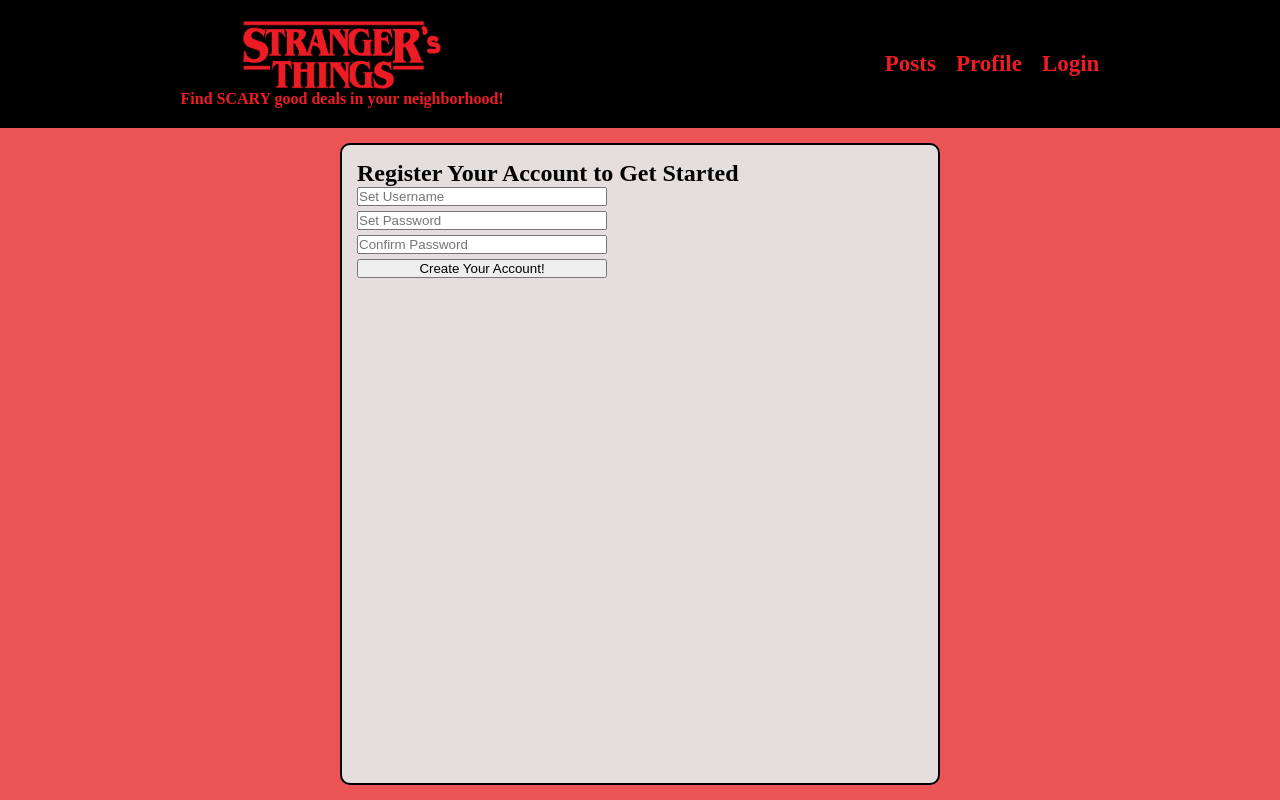
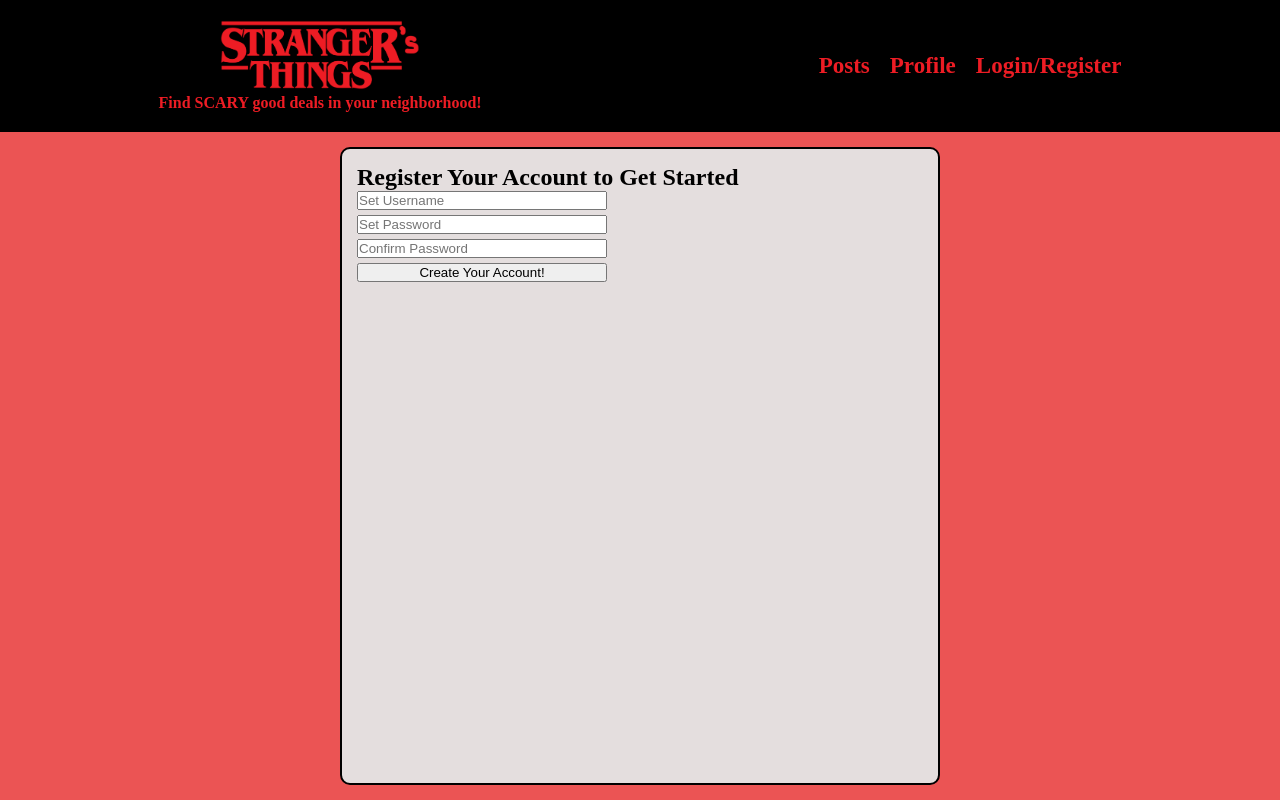
Before and after one commit to rallred84/Strangers-Things, a React (Vite) app: page /register in a window 1280 px wide. Built offline with nearby package versions, Linux system fonts and the light colour scheme; no server answers.

Commit message:
Localized state for username and password, added logout button

```diff
--- a/src/components/login/login.jsx
+++ b/src/components/login/login.jsx
@@ -1,4 +1,4 @@
-import { useOutletContext } from 'react-router-dom';
+import { Link, useOutletContext } from 'react-router-dom';
 import './login.css';
 import { useEffect, useState } from 'react';
 import { loginUser } from '../../api';
@@ -10,6 +10,12 @@ const Login = () => {
       <h2>Welcome back!</h2>
       <p>Please enter your username and password</p>
       <LoginForm />
+      <p>
+        Don't have a login?{' '}
+        <Link className="form-link" to="/register">
+          Register now!
+        </Link>
+      </p>
     </div>
   );
 };
--- a/src/components/login/loginComponents/loginForm.jsx
+++ b/src/components/login/loginComponents/loginForm.jsx
@@ -3,8 +3,10 @@ import { useNavigate, useOutletContext } from 'react-router-dom';
 import { loginUser } from '../../../api';
 
 const LoginForm = () => {
-  const { username, setUsername, password, setPassword, setIsLoggedIn } =
-    useOutletContext();
+  const { setIsLoggedIn } = useOutletContext();
+  const [username, setUsername] = useState();
+  const [password, setPassword] = useState();
+
   const [loginError, setLoginError] = useState('');
   const navigate = useNavigate();
 
--- a/src/components/navbar/navbar.jsx
+++ b/src/components/navbar/navbar.jsx
@@ -2,20 +2,29 @@ import { Link, useOutletContext } from 'react-router-dom';
 import logo from '../../assets/Strangers-Things-logo.png';
 import './navbar.css';
 
-const Navbar = ({ isLoggedIn }) => {
+const Navbar = ({ isLoggedIn, setIsLoggedIn }) => {
   return (
     <div id="navbar">
       <div id="logo">
-        <img src={logo} />
+        <Link to="/">
+          <img src={logo} />
+        </Link>
         <h4>Find SCARY good deals in your neighborhood!</h4>
       </div>
       <div id="links">
         <Link to={'/posts'}>Posts</Link>
         <Link to={'/profile'}>Profile</Link>
         {isLoggedIn ? (
-          <Link to={'/login'}>Logout</Link>
+          <Link
+            onClick={() => {
+              setIsLoggedIn(false);
+              localStorage.removeItem('token');
+            }}
+          >
+            Logout
+          </Link>
         ) : (
-          <Link to={'/login'}>Login</Link>
+          <Link to={'/login'}>Login/Register</Link>
         )}
       </div>
     </div>
--- a/src/components/post/post.jsx
+++ b/src/components/post/post.jsx
@@ -3,7 +3,7 @@ import './post.css';
 import { useState } from 'react';
 
 const Post = () => {
-  const { posts } = useOutletContext();
+  const { posts, isLoggedIn } = useOutletContext();
   const { postId } = useParams();
   const post = posts.find((p) => p._id === postId);
 
@@ -15,6 +15,7 @@ const Post = () => {
       <h3>Item Description: {post.description}</h3>
       <p>Seller: {post.author.username}</p>
       <p>Location: {post.location}</p>
+      {isLoggedIn && (
         <form
           onSubmit={(e) => {
             e.preventDefault();
@@ -32,6 +33,7 @@ const Post = () => {
           />
           <button type="submit">Send Message</button>
         </form>
+      )}
     </div>
   );
 };
--- a/src/components/register/register.jsx
+++ b/src/components/register/register.jsx
@@ -4,15 +4,11 @@ import { useEffect, useState } from 'react';
 import { registerUser } from '../../api';
 
 const Register = () => {
-  const { username } = useOutletContext();
-  const { setUsername } = useOutletContext();
-  const { password } = useOutletContext();
-  const { setPassword } = useOutletContext();
-  const { confirmPassword } = useOutletContext();
-  const { setConfirmPassword } = useOutletContext();
+  const [username, setUsername] = useState();
+  const [password, setPassword] = useState();
+  const [confirmPassword, setConfirmPassword] = useState();
   const [formError, setFormError] = useState('');
-  const { token } = useOutletContext();
-  const { setToken } = useOutletContext();
+  const { token, setToken } = useOutletContext();
 
   async function handleRegister(e) {
     e.preventDefault();
--- a/src/components/welcome/welcome.css
+++ b/src/components/welcome/welcome.css
@@ -32,7 +32,8 @@
   margin: 10px;
 }
 
-#welcome-box a {
+#welcome-box a,
+.form-link {
   color: rgb(233, 10, 10);
   font-weight: bold;
   text-decoration: underline;
--- a/src/routes/Root.jsx
+++ b/src/routes/Root.jsx
@@ -5,9 +5,6 @@ import { useEffect, useState } from 'react';
 
 const Root = () => {
   const [posts, setPosts] = useState([]);
-  const [username, setUsername] = useState('');
-  const [password, setPassword] = useState('');
-  const [confirmPassword, setConfirmPassword] = useState('');
   const [token, setToken] = useState('');
   const [isLoggedIn, setIsLoggedIn] = useState(false);
 
@@ -22,18 +19,12 @@ const Root = () => {
 
   return (
     <div id="app">
-      <Navbar isLoggedIn={isLoggedIn} />
+      <Navbar isLoggedIn={isLoggedIn} setIsLoggedIn={setIsLoggedIn} />
       <div id="main">
         <div id="content">
           <Outlet
             context={{
               posts,
-              username,
-              setUsername,
-              password,
-              setPassword,
-              confirmPassword,
-              setConfirmPassword,
               token,
               setToken,
               isLoggedIn,
```
Lines whose indentation alone changed are shown as unchanged.
